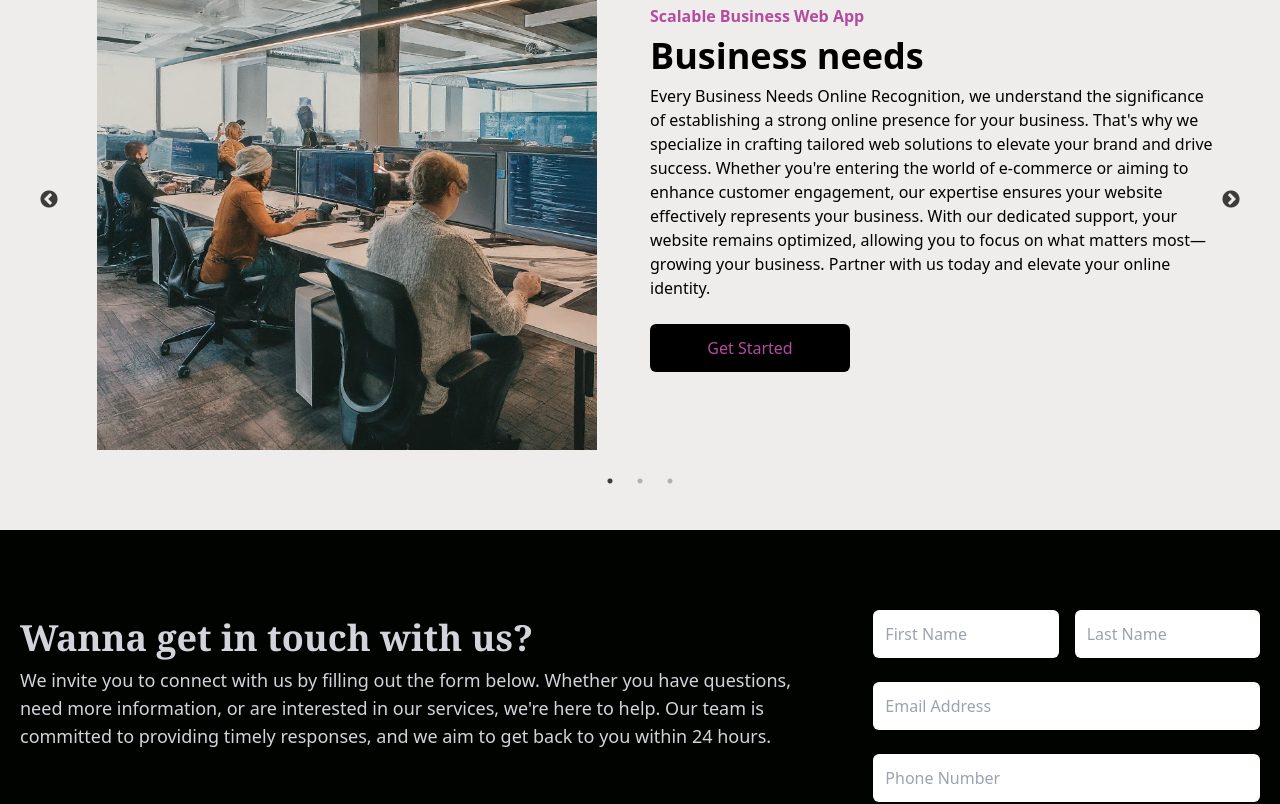
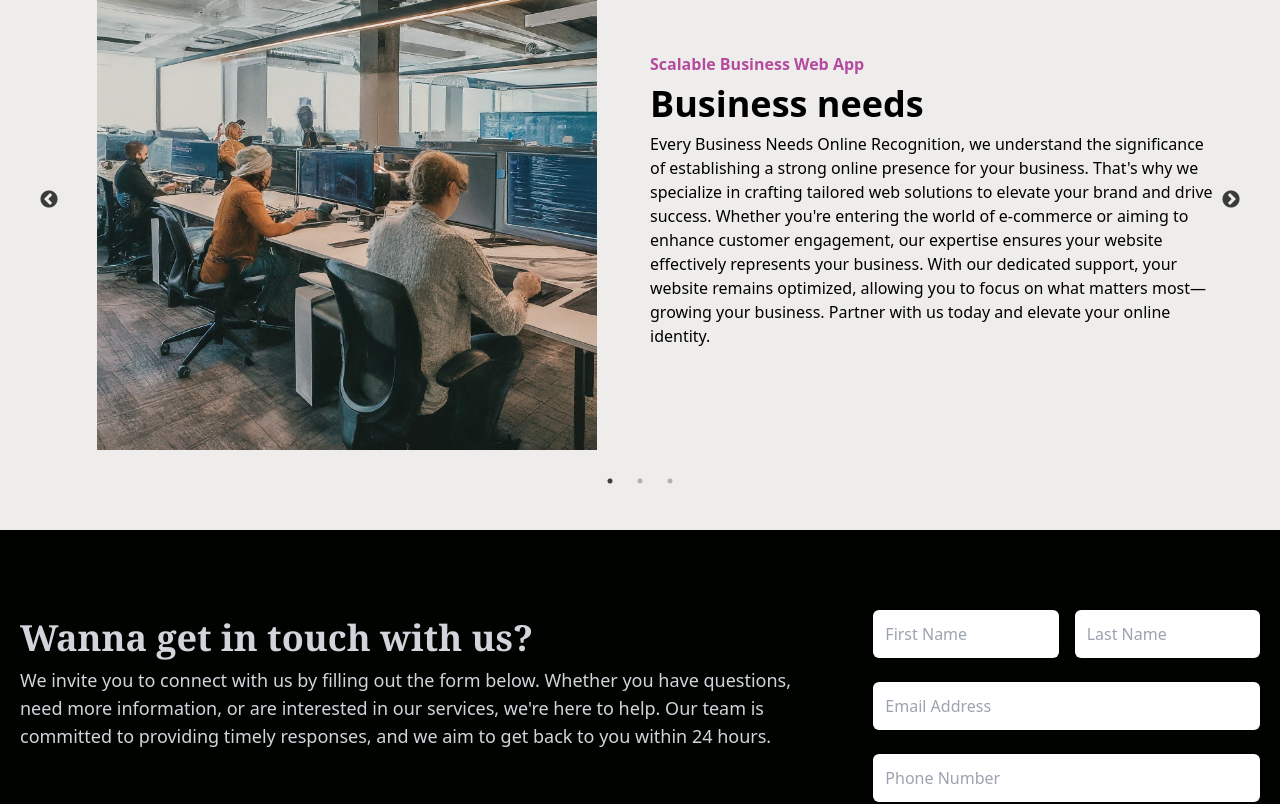
Before and after one commit to saikanepal/Saika_Nepal_Front_end, a React (Create React App) app: page / in a window 1280 px wide. Shown: the part 1030-1834 px from the top of the page. Built offline with nearby package versions, Linux system fonts and the light colour scheme.

Commit message:
removed get started button in service section

```diff
--- a/src/Components/CustomSlider/CustomSlide.js
+++ b/src/Components/CustomSlider/CustomSlide.js
@@ -33,21 +33,7 @@ const CustomSlide = ({
           {header}
         </h1>
         <p>{description}</p>
-        {projectFlag ? (
-          <button
-            className="bg-black text-[#b54b9f] w-[200px] rounded-md font-medium my-6 mx-auto md:mx-0 py-3"
-            onClick={handleClick}
-          >
-            Go to Project
-          </button>
-        ) : (
-          <button
-            className="bg-black text-[#b54b9f] w-[200px] rounded-md font-medium my-6 mx-auto md:mx-0 py-3"
-            onClick={handleClick}
-          >
-            Get Started
-          </button>
-        )}
+
       </div>
     </div>
   );
```
